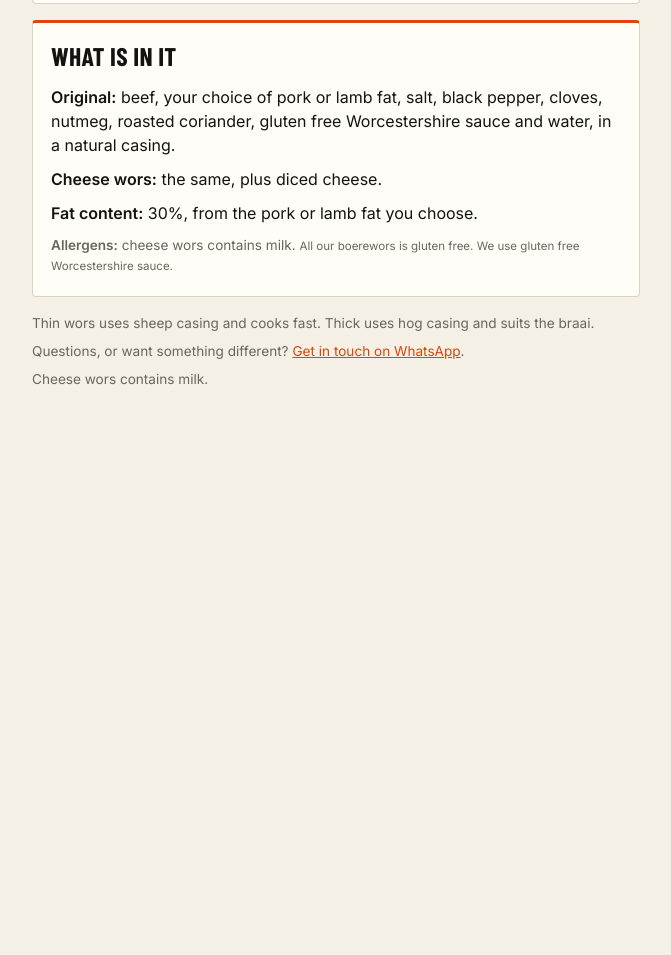
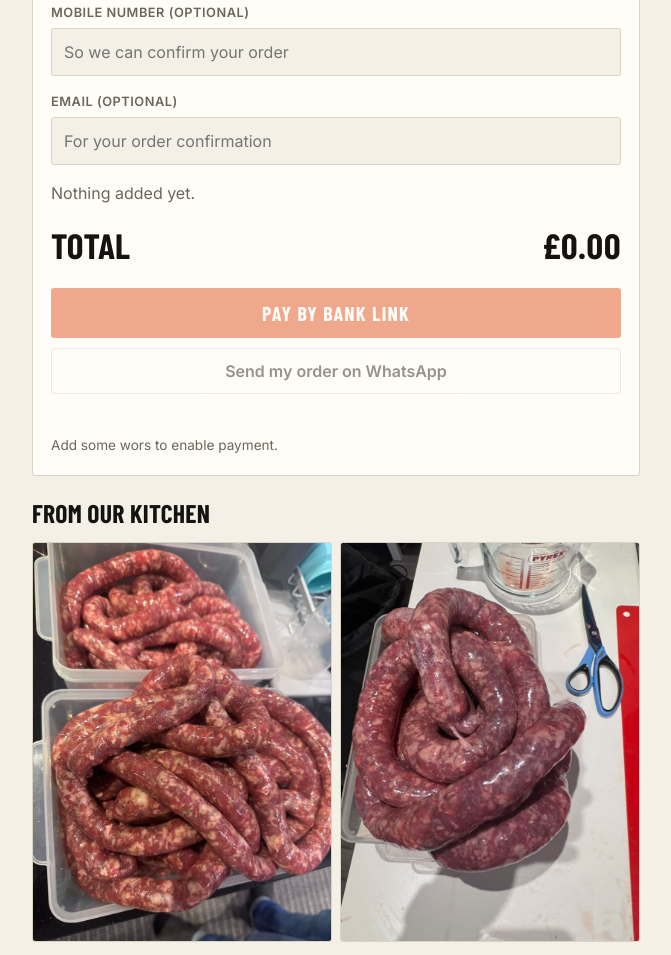
Before and after one commit to Wortelhunter/hunters-boerewors, a plain HTML site: page index.html in a window 1280 px wide. Shown: the part 1786-2741 px from the top of the page, without its empty margins (304-975 px from the left). Before the commit the page ends 2240 px from the top, so only its background shows below. Drawn offline with nearby package versions, Linux system fonts and the light colour scheme; a web font is replaced by a local one.

Commit message:
Add kitchen photos: hero grill shot and gallery
Co-Authored-By: Claude Sonnet 5.5 <noreply@anthropic.com>
Claude-Session: https://claude.ai/code/session_01F3DXneg2pYG3SMTxsZFwzM

```diff
--- a/index.html
+++ b/index.html
@@ -107,6 +107,10 @@ input[type=text] { width: 100%; font: inherit; color: var(--ink); background: va
 .seg input:checked + label { background: var(--ember); color: var(--ember-ink); }
 .seg input:checked + label small { color: var(--ember-ink); opacity: .8; }
 .lbl { font-family: var(--font-display); font-size: .95rem; letter-spacing: .12em; }
+.hero-img { display: block; width: 100%; height: auto; aspect-ratio: 4 / 3; object-fit: cover; border-radius: 3px; border: 1px solid var(--line); margin: 0 0 16px; }
+.gallery { margin: 24px 0 16px; }
+.gal { display: grid; grid-template-columns: 1fr 1fr; gap: 8px; }
+.gal img { width: 100%; height: auto; aspect-ratio: 3 / 4; object-fit: cover; border-radius: 3px; border: 1px solid var(--line); }
 </style>
 
 <div class="wrap">
@@ -114,6 +118,7 @@ input[type=text] { width: 100%; font: inherit; color: var(--ink); background: va
     <p class="kicker"><svg id="coil" viewBox="0 0 64 64" role="img" aria-label="Coiled boerewors"></svg>Home-made &middot; Gluten free &middot; By the kilo</p>
     <h1>Proper wors.<span>Made by hunters.</span></h1>
     <p class="sub" id="closing">Pick your kilos, thin or thick, then pay by bank link.</p>
+    <img class="hero-img" src="img/grill.jpg" width="640" height="640" alt="Two coils of boerewors over glowing coals">
     <div class="strip"><span id="pricemain">Boerewors &pound;10/kg</span><span class="alt" id="pricecheese">Cheese wors +&pound;2/kg</span></div>
     <ul class="facts">
       <li><b>01</b><span><strong>Gluten free.</strong> <em>Every order, same price.</em></span></li>
@@ -189,6 +194,14 @@ input[type=text] { width: 100%; font: inherit; color: var(--ink); background: va
     <div class="step" id="after">After you pay, send your order on WhatsApp so it gets counted. You will get a confirmation once your payment arrives.</div>
     <p class="toast" id="toast" role="status"></p>
     <p class="note" id="paynote"></p>
+  </section>
+
+  <section class="gallery" aria-label="From our kitchen">
+    <h2>From our kitchen</h2>
+    <div class="gal">
+      <img src="img/raw-boxes.jpg" width="800" height="1067" loading="lazy" alt="Fresh boerewors coiled in two tubs, ready to freeze">
+      <img src="img/raw-table.jpg" width="800" height="1067" loading="lazy" alt="A big coil of fresh boerewors in natural casing">
+    </div>
   </section>
 
   <section class="card" aria-labelledby="ing">
```
Also changed, not shown: img/grill.jpg (added), img/raw-boxes.jpg (added), img/raw-table.jpg (added).
